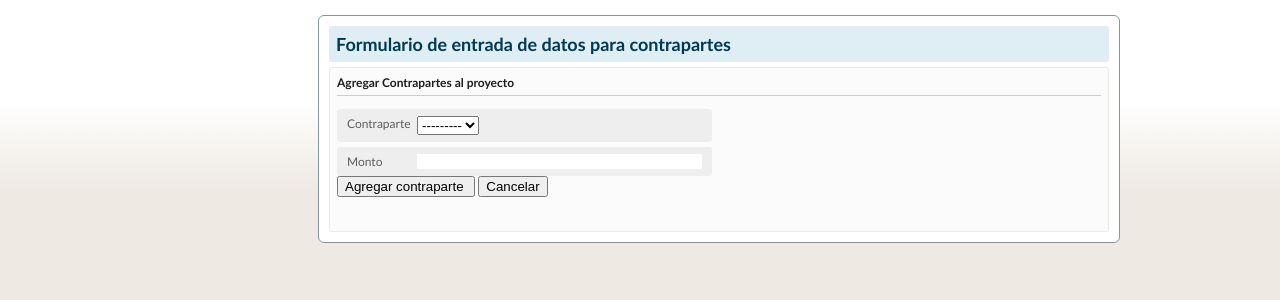
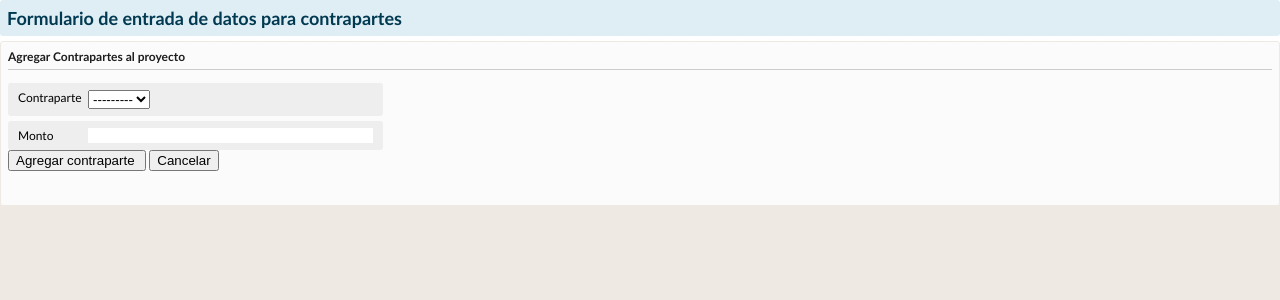
Before and after one commit to fitoria/aguasan, a Django app: template aguasan/templates/mapeo/agregar_contraparte_proyecto.html in a window 1280 px wide. Shown: the top 300 px of the page. Run offline with Django 3.2, Linux system fonts and the light colour scheme; the template is opened without the code that fills it: values that come from a table or form of the project are taken from there, others are empty; parts of the project's set-up code (start-up, migrations or seed data) failed here and were passed over.

Commit message:
reparando el base del modal

```diff
--- a/aguasan/templates/modal_base.html
+++ b/aguasan/templates/modal_base.html
@@ -14,23 +14,8 @@
 
 </head>
 <body>
-     <div id="contenedor" class="centro">
 
+                   {%block contenido%}{%endblock%}
 
-          <!-- Comienza Contenido-->
-        <div id="contenido">
-               <div id="colum_der" class="der">
-                   {%block contenido%}{%endblock%}
-	     	   </div>
-	     	 <!-- termina Columna derecha-->
-            <div class="separador" ></div>
-         </div>
-
-        <!-- Termina Contenido-->
-
-
-
-    </div>
-    <!-- Termina Contenedor-->
 </body>
 </html>
```
